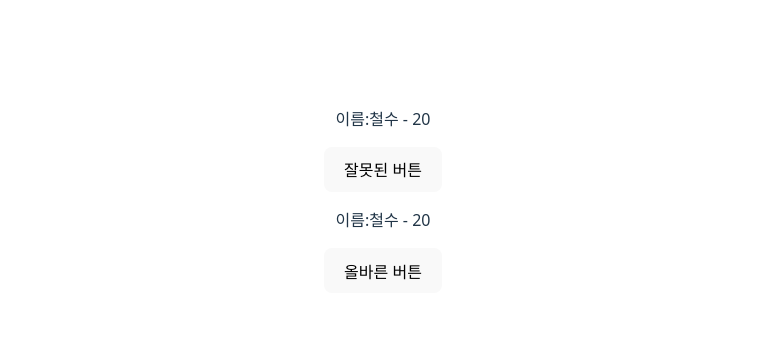
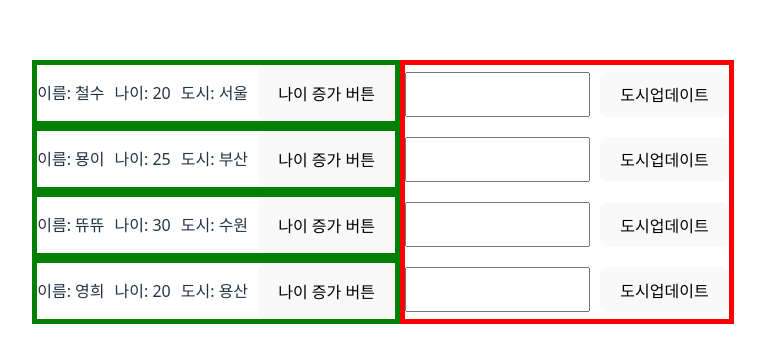
Before and after one commit to yunajoe/react-master-class-part1-inflearn, a React (Vite) app: page / in a window 1280 px wide. Shown: the part 208-570 px from the top of the page, without its empty margins (257-1022 px from the left). Built offline with nearby package versions, Linux system fonts and the light colour scheme.

Commit message:
feat: mission

```diff
--- a/src/Profile.tsx
+++ b/src/Profile.tsx
@@ -25,42 +25,116 @@ setUser({ ...user, city: "부산" });
 
  */
 
-import { useState } from "react";
+import { ChangeEvent, useState } from "react";
 
 function Profile() {
-  const [wrongProfile, setWrongProfile] = useState({
-    name: "철수",
-    age: 20,
-  });
+  const [data, setData] = useState([
+    {
+      id: 1,
+      name: "철수",
+      age: 20,
+      city: "서울",
+    },
+    {
+      id: 2,
+      name: "묭이",
+      age: 25,
+      city: "부산",
+    },
+    {
+      id: 3,
+      name: "뜌뜌",
+      age: 30,
+      city: "수원",
+    },
+    {
+      id: 4,
+      name: "영희",
+      age: 20,
+      city: "용산",
+    },
+  ]);
+  const [newCityArr, setNewCityArr] = useState([
+    { id: 1, city: "" },
+    { id: 2, city: "" },
+    { id: 3, city: "" },
+    { id: 4, city: "" },
+  ]);
 
-  const [correctProfile, setCorrectProfile] = useState({
-    name: "철수",
-    age: 20,
-  });
-  const handleWrongProfile = () => {
-    // 기존 객체를 수정해서 그대로 넣기
-    wrongProfile.age += 1;
-    setWrongProfile(wrongProfile);
-  };
-  const handleCorrectProfile = () => {
-    setCorrectProfile({
-      ...correctProfile,
-      age: correctProfile.age + 1,
+  const handleIncreaseAge = (id: number) => {
+    setData((prev) => {
+      return prev.map((item) =>
+        item.id === id ? { ...item, age: item.age + 1 } : item,
+      );
     });
   };
+
+  const handleChangeCity = (
+    e: ChangeEvent<HTMLInputElement, HTMLInputElement>,
+    targetId: number,
+  ) => {
+    setNewCityArr((prev) => {
+      return prev.map((item) =>
+        item.id === targetId ? { ...item, city: e.target.value } : item,
+      );
+    });
+  };
+  const handleUpdateCity = (targetId: number) => {
+    const updateCityName = newCityArr.find(
+      (item) => item.id === targetId,
+    )?.city;
+    if (!updateCityName) return;
+    setData((prev) => {
+      return prev.map((item) =>
+        item.id === targetId ? { ...item, city: updateCityName } : item,
+      );
+    });
+  };
+
   return (
     <div>
-      <div>
-        <p>
-          이름:{wrongProfile.name} - {wrongProfile.age}
-        </p>
-        <button onClick={handleWrongProfile}>잘못된 버튼</button>
-      </div>
-      <div>
-        <p>
-          이름:{correctProfile.name} - {correctProfile.age}
-        </p>
-        <button onClick={handleCorrectProfile}>올바른 버튼</button>
+      <div style={{ display: "flex" }}>
+        <div>
+          {data.map((item) => (
+            <div
+              key={item.id}
+              style={{
+                border: "5px solid green",
+                display: "flex",
+                columnGap: "10px",
+              }}
+            >
+              <p>이름: {item.name}</p>
+              <p>나이: {item.age}</p>
+              <p>도시: {item.city}</p>
+              <button onClick={() => handleIncreaseAge(item.id)}>
+                나이 증가 버튼
+              </button>
+            </div>
+          ))}
+        </div>
+        <div
+          style={{
+            border: "5px solid red",
+            display: "flex",
+            flexDirection: "column",
+            rowGap: "20px",
+            justifyContent: "center",
+            alignItems: "center",
+          }}
+        >
+          {newCityArr.map((item) => (
+            <div key={item.id} style={{ display: "flex", columnGap: "10px" }}>
+              <input
+                value={item.city}
+                onChange={(e) => handleChangeCity(e, item.id)}
+              />
+              <button onClick={() => handleUpdateCity(item.id)}>
+                도시업데이트
+              </button>
+            </div>
+          ))}
+        </div>
       </div>
     </div>
   );
```
